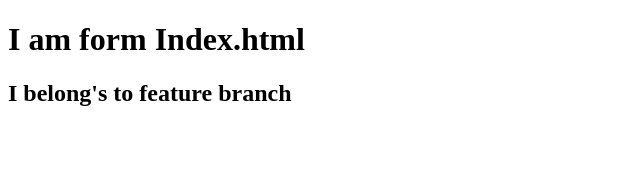
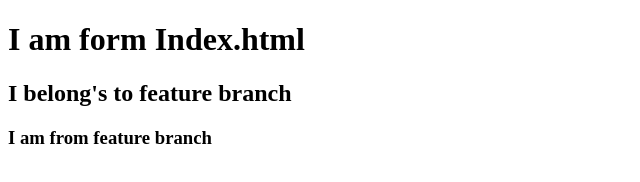
Before and after one commit to DaniyalXprolabs/Rebase, a plain HTML site: page index.html in a window 1280 px wide. Shown: the whole page, without its empty margins (0-640 px from the left). Drawn offline with Linux system fonts and the light colour scheme.

Commit message:
Add a heading in index.html

```diff
--- a/index.html
+++ b/index.html
@@ -5,5 +5,6 @@
 <body>
     <h1>I am form Index.html</h1>
     <h2>I belong's to feature branch</h2>
+    <h3>I am from feature branch</h3>
 </body>
 </html>
```
